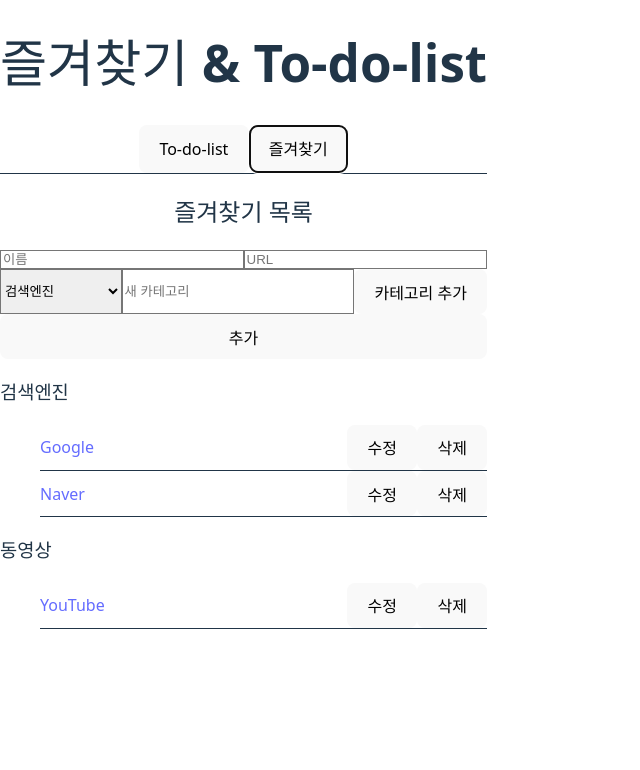
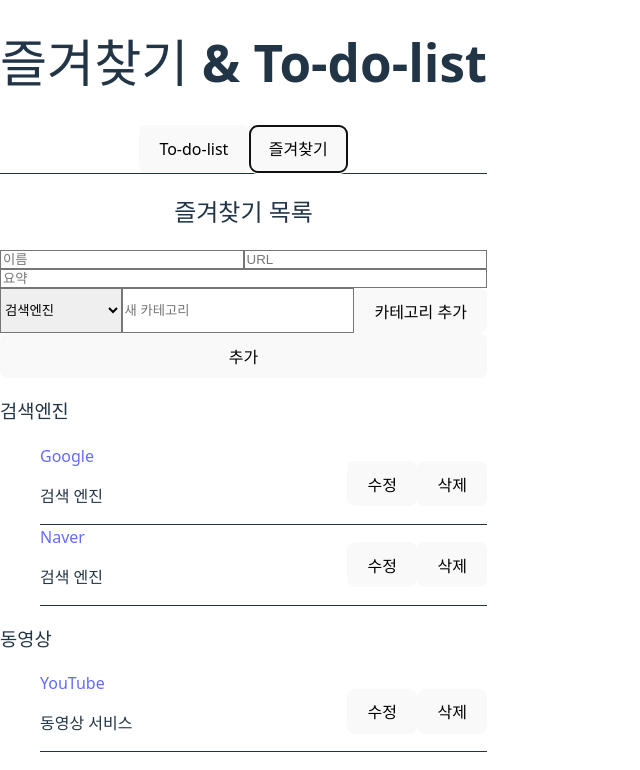
Before and after one commit to khs61254/Favorites_and_To-do-list, a React (Vite) app in the folder Favorites_and_To-do-list/: page / in a window 1280 px wide. Both pictures are taken after a click on the button "즐겨찾기". Shown: the top 770 px of the page, without its empty margins (0-640 px from the left). Built offline with nearby package versions, Linux system fonts and the light colour scheme.

Commit message:
즐겨찾기의 '요약(부제목)' 기능 추가

```diff
--- a/Favorites_and_To-do-list/src/components/BookmarkList.jsx
+++ b/Favorites_and_To-do-list/src/components/BookmarkList.jsx
@@ -2,12 +2,13 @@ import React, { useState } from 'react';
 
 const BookmarkList = ({ handleBookmarkClick }) => {
   const [bookmarks, setBookmarks] = useState([
-    { id: 1, name: 'Google', url: 'https://google.com', category: '검색엔진' },
-    { id: 2, name: 'Naver', url: 'https://naver.com', category: '검색엔진' },
-    { id: 3, name: 'YouTube', url: 'https://youtube.com', category: '동영상' },
+    { id: 1, name: 'Google', url: 'https://google.com', category: '검색엔진', subtitle: '검색 엔진' },
+    { id: 2, name: 'Naver', url: 'https://naver.com', category: '검색엔진', subtitle: '검색 엔진' },
+    { id: 3, name: 'YouTube', url: 'https://youtube.com', category: '동영상', subtitle: '동영상 서비스' },
   ]);
   const [name, setName] = useState('');
   const [url, setUrl] = useState('');
+  const [subtitle, setSubtitle] = useState('');
   const [selectedCategory, setSelectedCategory] = useState('검색엔진');
   const [categories, setCategories] = useState(['검색엔진', '동영상']);
   const [newCategory, setNewCategory] = useState('');
@@ -15,9 +16,10 @@ const BookmarkList = ({ handleBookmarkClick }) => {
 
   const addBookmark = () => {
     if (name.trim() === '' || url.trim() === '') return;
-    setBookmarks([...bookmarks, { id: Date.now(), name, url, category: selectedCategory }]);
+    setBookmarks([...bookmarks, { id: Date.now(), name, url, category: selectedCategory, subtitle }]);
     setName('');
     setUrl('');
+    setSubtitle('');
   };
 
   const deleteBookmark = (id) => {
@@ -65,6 +67,15 @@ const BookmarkList = ({ handleBookmarkClick }) => {
           />
         </div>
         <div className="flex gap-2">
+          <input
+            type="text"
+            value={subtitle}
+            onChange={(e) => setSubtitle(e.target.value)}
+            className="flex-grow p-2 border rounded-md shadow-sm focus:ring-2 focus:ring-blue-500 focus:outline-none"
+            placeholder="요약"
+          />
+        </div>
+        <div className="flex gap-2">
           <select
             value={selectedCategory}
             onChange={(e) => setSelectedCategory(e.target.value)}
@@ -104,15 +115,18 @@ const BookmarkList = ({ handleBookmarkClick }) => {
             <ul>
               {groupedBookmarks[category].map((bookmark) => (
                 <li key={bookmark.id} className="flex justify-between items-center p-3 border-b">
+                  <div className="flex-grow">
                     <a
                       href={bookmark.url}
                       target="_blank"
                       rel="noopener noreferrer"
-                    className="text-blue-600 hover:underline flex-grow"
+                      className="text-blue-600 hover:underline"
                       onClick={() => handleBookmarkClick(bookmark)}
                     >
                       {bookmark.name}
                     </a>
+                    <p className="text-sm text-gray-500">{bookmark.subtitle}</p>
+                  </div>
                   <div className="flex items-center">
                     <button
                       onClick={() => setEditingBookmark(bookmark)}
@@ -149,6 +163,13 @@ const BookmarkList = ({ handleBookmarkClick }) => {
               onChange={(e) => setEditingBookmark({ ...editingBookmark, url: e.target.value })}
               className="w-full p-2 border rounded-md mb-4"
             />
+            <input
+              type="text"
+              value={editingBookmark.subtitle || ''}
+              onChange={(e) => setEditingBookmark({ ...editingBookmark, subtitle: e.target.value })}
+              className="w-full p-2 border rounded-md mb-4"
+              placeholder="요약"
+            />
             <div className="flex justify-end">
               <button onClick={() => setEditingBookmark(null)} className="bg-gray-300 text-black px-4 py-2 rounded-md mr-2">취소</button>
               <button onClick={updateBookmark} className="bg-blue-500 text-white px-4 py-2 rounded-md">저장</button>
```
Lines whose indentation alone changed are shown as unchanged.
